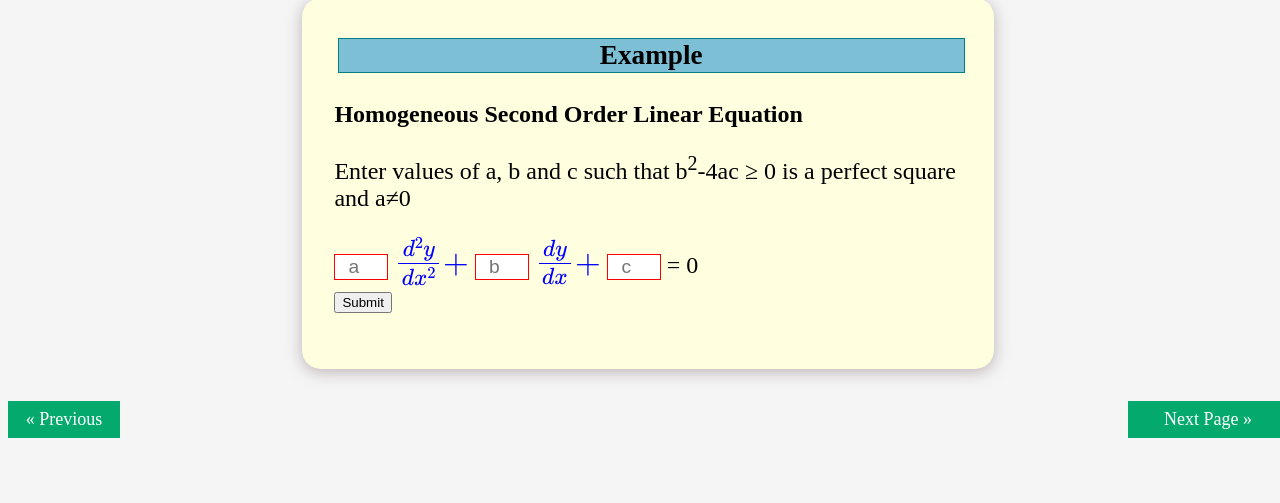
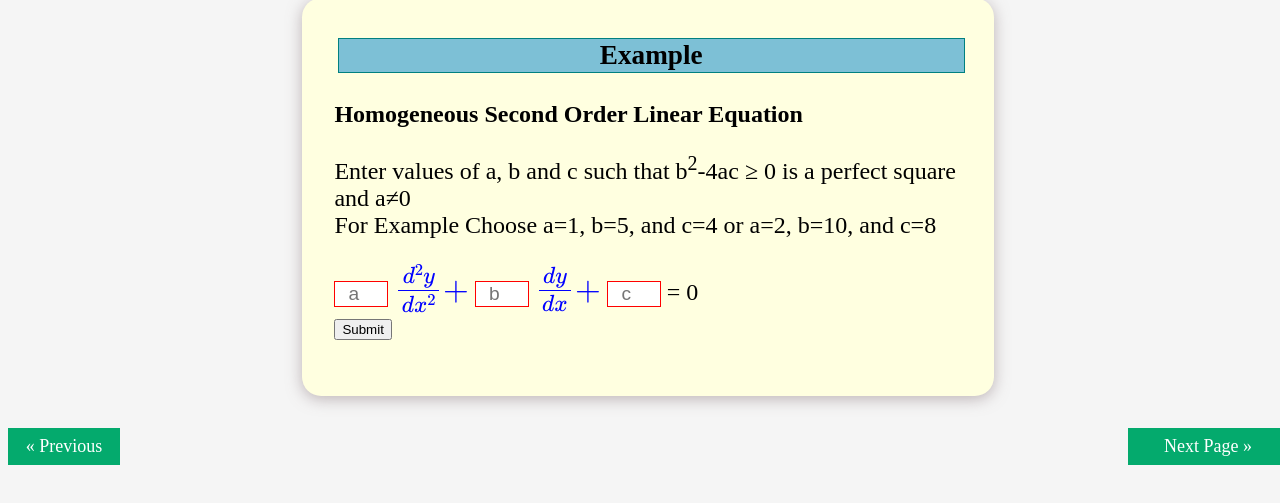
Before and after one commit to virtual-labs/exp-ordinary-linear-differential-dei, a plain HTML site: page experiment/simulation/page2.html in a window 1280 px wide. Shown: the part 63-566 px from the top of the page. Drawn offline with nearby package versions, Linux system fonts and the light colour scheme.

Commit message:
update page2

```diff
--- a/experiment/simulation/page2.html
+++ b/experiment/simulation/page2.html
@@ -54,7 +54,7 @@
     <button class="subbtn" id="solbtn" >Example</button> <br>
     <p class="subbtnn2">Homogeneous Second Order Linear Equation </p>
 
-    <p>Enter values of a, b and c such that b<sup>2</sup>-4ac &ge; 0 is a perfect square and a&ne;0</p>
+    <p>Enter values of a, b and c such that b<sup>2</sup>-4ac &ge; 0 is a perfect square and a&ne;0 <br> For Example Choose a=1, b=5, and c=4 or a=2, b=10, and c=8</p>
 
     <form id="checkForm">
         <input type="number" id="a" name="a" placeholder="a" min="1" required>
```
